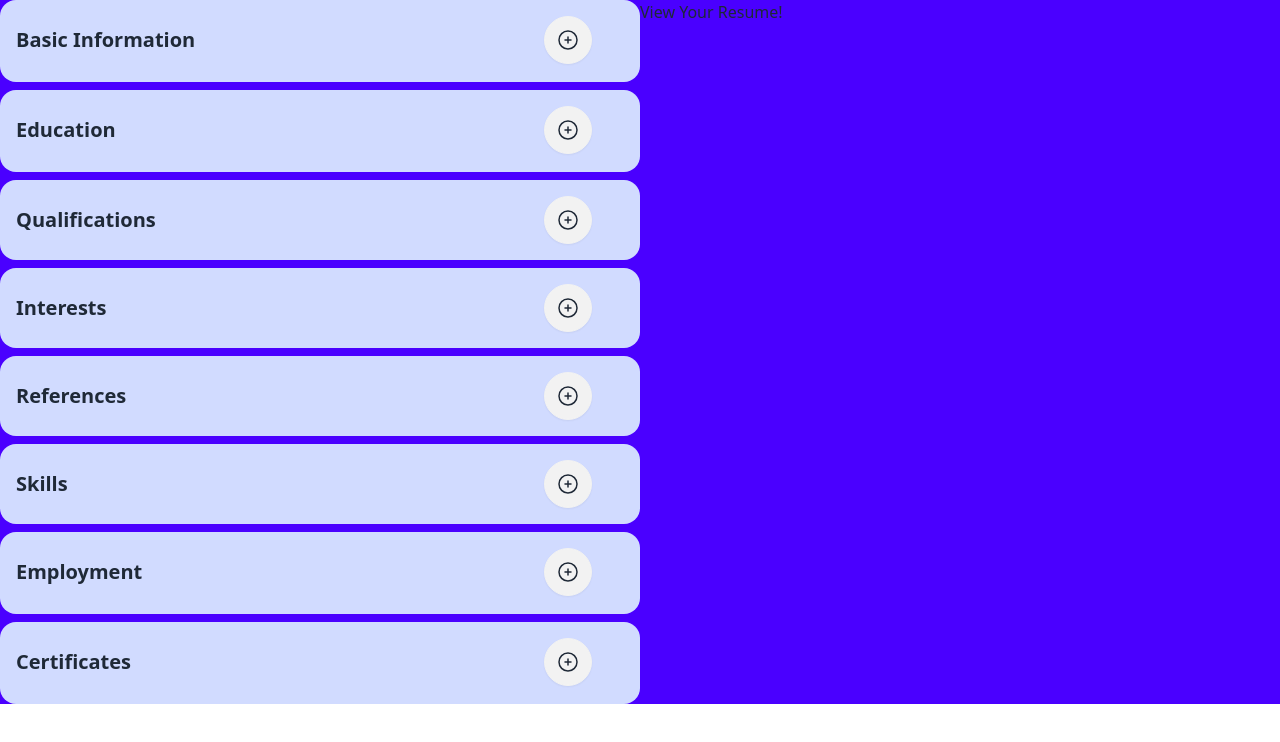
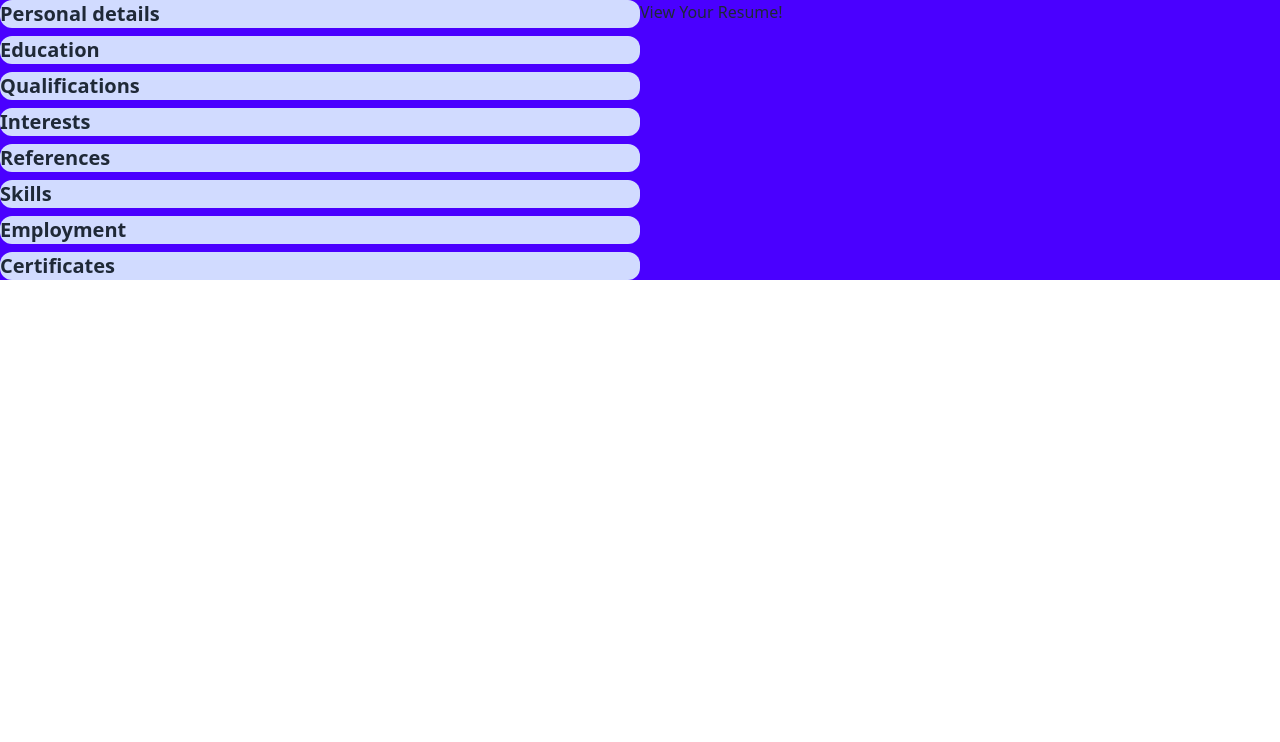
Before and after one commit to Ja-Uyoma/CV-Application, a React (Vite) app: page / in a window 1280 px wide. Shown: the top 742 px of the page. Built offline with nearby package versions, Linux system fonts and the light colour scheme.

Commit message:
refactor: use the details element to implement collapsibles

```diff
--- a/src/components/Certificates.tsx
+++ b/src/components/Certificates.tsx
@@ -1,6 +1,4 @@
-import { ChangeEvent, useRef, useState } from "react";
-import { CircleButton } from "./Buttons";
-import { useOpenStatus } from "../main";
+import { ChangeEvent, useState } from "react";
 import { Months } from "./Months";
 import { Years } from "./Years";
 import { CheckBox } from "./CheckBox";
@@ -12,9 +10,6 @@ interface Inputs {
 }
 
 function Certificates() {
-  const sectionRef = useRef<HTMLElement | null>(null);
-  const onButtonClicked = useOpenStatus(sectionRef);
-
   const [isChecked, setIsChecked] = useState(false);
 
   const handleCheckBoxChecked = (event: ChangeEvent<HTMLInputElement>) => {
@@ -24,21 +19,16 @@ function Certificates() {
   const { register } = useForm<Inputs>();
 
   return (
-    <section
-      tabIndex={0}
-      className="collapse collapse-close bg-primary-content"
-      ref={sectionRef}
-    >
-      <div className="collapse-title flex justify-between items-center">
-        <h2 className="font-bold text-xl">Certificates</h2>
-        <CircleButton handleClick={onButtonClicked} />
-      </div>
+    <details className="bg-primary-content rounded-xl">
+      <summary className="list-none">
+        <span className="font-bold text-xl">Certificates</span>
+      </summary>
 
       <form
         action="/"
         method="post"
         autoComplete="off"
-        className="border-solid border rounded-lg border-gray-900 flex flex-col gap-1 collapse-content"
+        className="rounded-lg flex flex-col gap-1"
       >
         <label className="block w-full">
           <span className="font-medium">Certificate</span>
@@ -73,7 +63,7 @@ function Certificates() {
           ></textarea>
         </label>
       </form>
-    </section>
+    </details>
   );
 }
 
--- a/src/components/Education.tsx
+++ b/src/components/Education.tsx
@@ -1,6 +1,3 @@
-import { useRef } from "react";
-import { CircleButton } from "./Buttons";
-import { useOpenStatus } from "../main";
 import { useForm } from "react-hook-form";
 
 interface Inputs {
@@ -12,26 +9,15 @@ interface Inputs {
 }
 
 export function Education() {
-  const sectionRef = useRef<HTMLElement | null>(null);
-  const onButtonClicked = useOpenStatus(sectionRef);
   const { register } = useForm<Inputs>();
 
   return (
-    <section
-      tabIndex={0}
-      className="collapse collapse-close bg-primary-content"
-      ref={sectionRef}
-    >
-      <div className="collapse-title flex justify-between items-center">
-        <h2 className="font-bold text-xl">Education</h2>
-        <CircleButton handleClick={onButtonClicked} />
-      </div>
+    <details className="bg-primary-content rounded-xl">
+      <summary className="list-none">
+        <span className="font-bold text-xl">Education</span>
+      </summary>
 
-      <form
-        action="/"
-        method="post"
-        className="border border-solid rounded-lg border-gray-900 collapse-content"
-      >
+      <form action="/" method="post" className="rounded-lg">
         <label className="block w-full">
           <span className="font-medium">Education</span>
           <input
@@ -82,6 +68,6 @@ export function Education() {
           ></textarea>
         </label>
       </form>
-    </section>
+    </details>
   );
 }
--- a/src/components/Employment.tsx
+++ b/src/components/Employment.tsx
@@ -1,6 +1,3 @@
-import { useRef } from "react";
-import { CircleButton } from "./Buttons";
-import { useOpenStatus } from "../main";
 import { useForm } from "react-hook-form";
 
 interface Inputs {
@@ -12,26 +9,15 @@ interface Inputs {
 }
 
 export function Employment() {
-  const sectionRef = useRef<HTMLElement | null>(null);
-  const onButtonClicked = useOpenStatus(sectionRef);
   const { register } = useForm<Inputs>();
 
   return (
-    <section
-      tabIndex={0}
-      className="collapse collapse-close bg-primary-content"
-      ref={sectionRef}
-    >
-      <div className="collapse-title flex justify-between items-center">
-        <h2 className="font-bold text-xl">Employment</h2>
-        <CircleButton handleClick={onButtonClicked} />
-      </div>
+    <details className="bg-primary-content rounded-xl">
+      <summary className="list-none">
+        <span className="font-bold text-xl">Employment</span>
+      </summary>
 
-      <form
-        action="/"
-        method="post"
-        className="border border-solid rounded-lg border-gray-900 collapse-content"
-      >
+      <form action="/" method="post" className="rounded-lg">
         <label className="block w-full">
           <span className="font-medium">Position</span>
           <input
@@ -84,6 +70,6 @@ export function Employment() {
 
         {/*  */}
       </form>
-    </section>
+    </details>
   );
 }
--- a/src/components/Pane.tsx
+++ b/src/components/Pane.tsx
@@ -1,6 +1,3 @@
-import { useRef } from "react";
-import { CircleButton } from "./Buttons";
-import { useOpenStatus } from "../main";
 import { useForm } from "react-hook-form";
 
 interface Inputs {
@@ -8,27 +5,15 @@ interface Inputs {
 }
 
 function Pane(props: { name: string }) {
-  const sectionRef = useRef<HTMLElement | null>(null);
-  const onButtonClicked = useOpenStatus(sectionRef);
   const { register } = useForm<Inputs>();
 
   return (
-    <section
-      tabIndex={0}
-      className="collapse collapse-close bg-primary-content"
-      ref={sectionRef}
-    >
-      <div className="collapse-title flex justify-between items-center">
-        <h2 className="font-bold text-xl">{props.name}</h2>
-        <CircleButton handleClick={() => onButtonClicked()} />
-      </div>
+    <details className="bg-primary-content rounded-xl">
+      <summary className="list-none">
+        <span className="font-bold text-xl">{props.name}</span>
+      </summary>
 
-      <form
-        action="/"
-        method="post"
-        autoComplete="off"
-        className="collapse-content"
-      >
+      <form action="/" method="post" autoComplete="off" className="rounded-lg">
         <label className="block w-full">
           <span className="font-medium">Description</span>
           <textarea
@@ -39,7 +24,7 @@ function Pane(props: { name: string }) {
           ></textarea>
         </label>
       </form>
-    </section>
+    </details>
   );
 }
 
--- a/src/components/PersonalDetails.tsx
+++ b/src/components/PersonalDetails.tsx
@@ -1,6 +1,3 @@
-import { useRef } from "react";
-import { CircleButton } from "./Buttons";
-import { useOpenStatus } from "../main";
 import { useForm } from "react-hook-form";
 
 interface Inputs {
@@ -15,27 +12,15 @@ interface Inputs {
 }
 
 function PersonalDetails() {
-  const sectionRef = useRef<HTMLElement | null>(null);
-  const onButtonClicked = useOpenStatus(sectionRef);
   const { register } = useForm<Inputs>();
 
   return (
-    <section
-      tabIndex={0}
-      className="collapse collapse-close bg-primary-content"
-      ref={sectionRef}
-    >
-      <div className="collapse-title flex justify-between items-center">
-        <h2 className="font-bold text-xl">Basic Information</h2>
-        <CircleButton handleClick={onButtonClicked} />
-      </div>
+    <details className="bg-primary-content rounded-xl">
+      <summary className="list-none">
+        <span className="font-bold text-xl">Personal details</span>
+      </summary>
 
-      <form
-        action="/"
-        method="post"
-        autoComplete="off"
-        className="border rounded-lg border-gray-900 collapse-content"
-      >
+      <form action="/" method="post" autoComplete="off" className="rounded-lg">
         <div className="flex flex-col">
           <div className="flex justify-between gap-2">
             <label className="block w-full">
@@ -124,7 +109,7 @@ function PersonalDetails() {
           </label>
         </div>
       </form>
-    </section>
+    </details>
   );
 }
 
```
